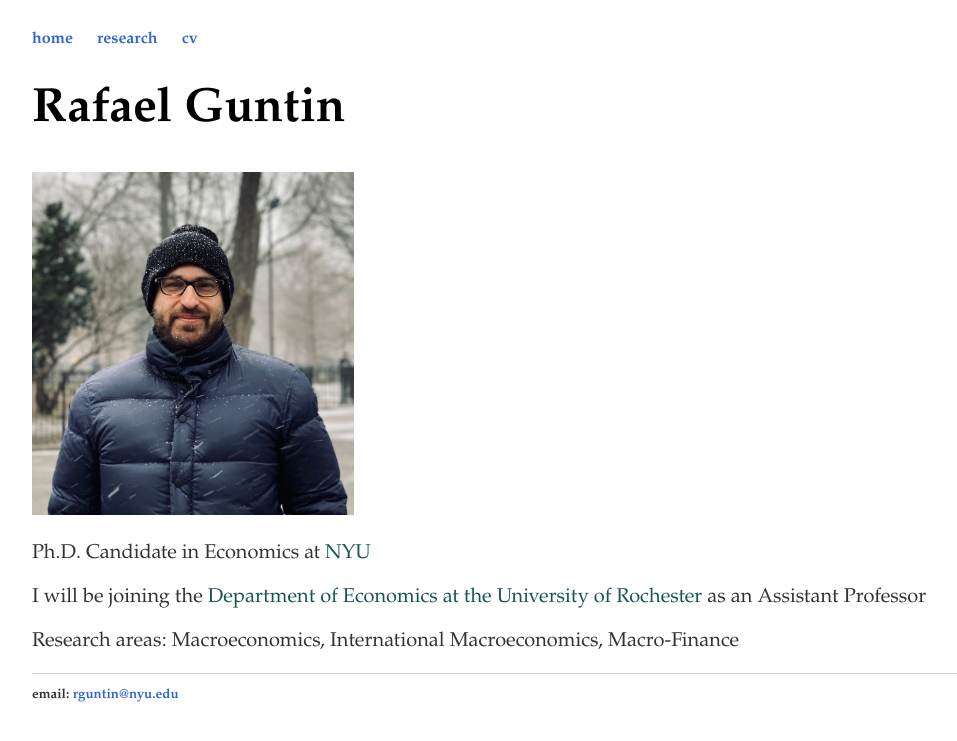
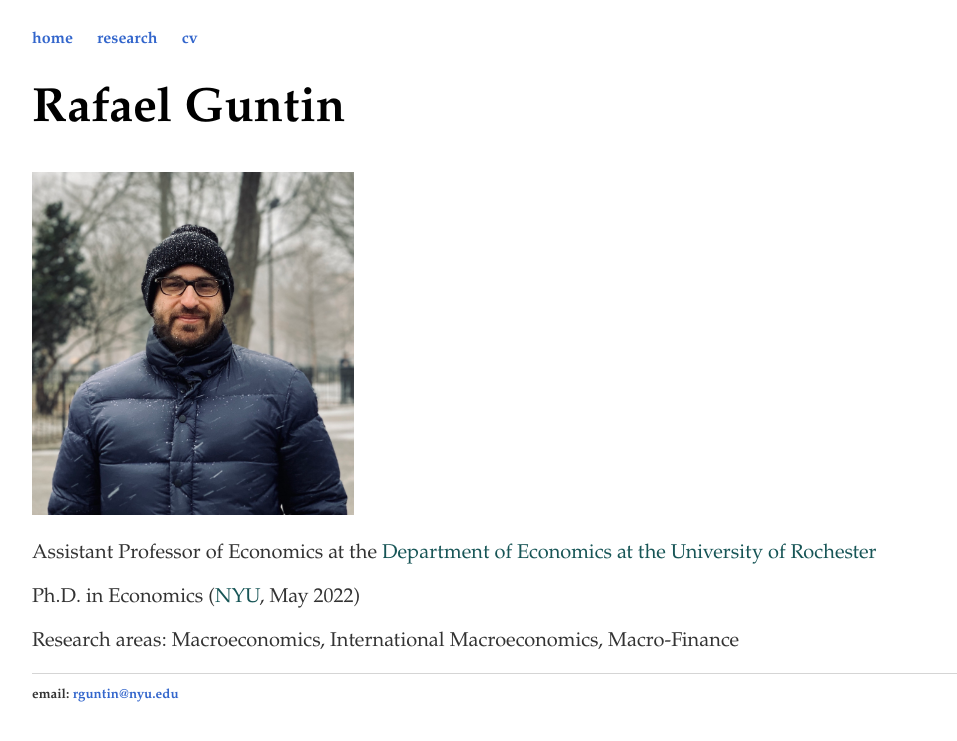
Before and after one commit to rafaguntin/rafaguntin.github.io, a Jekyll site: the page built from index.html, in a window 1280 px wide. Shown: the top 741 px of the page, without its empty margins (96-1053 px from the left). Built offline with Jekyll 4.4.1, drawn with Linux system fonts in a browser that asks for light colours.

Commit message:
Update index.html

```diff
--- a/index.html
+++ b/index.html
@@ -6,8 +6,8 @@ title: Rafael Guntin
 <div class="blurb">
 			<h1> Rafael Guntin </h1>
 			<img src="images/test_2_new.jpeg" class="inline"/ width="322" height="343"> <small>
-			<p> Ph.D. Candidate in Economics at <a style="color:#175556" href="https://as.nyu.edu/econ.html" target="_blank">NYU</a> </p>
-		        <p> I will be joining the <a style="color:#175556" href="http://www.sas.rochester.edu/eco/index.html" target="_blank">Department of Economics at the University of Rochester</a> as an Assistant Professor </p>
+			        <p> Assistant Professor of Economics at the <a style="color:#175556" href="http://www.sas.rochester.edu/eco/index.html" target="_blank">Department of Economics at the University of Rochester</a>  </p>
+			<p> Ph.D. in Economics (<a style="color:#175556" href="https://as.nyu.edu/econ.html" target="_blank">NYU</a>, May 2022) </p>
 			<p> Research areas: Macroeconomics, International Macroeconomics, Macro-Finance</p>
 			<!-- <p> My research focuses on the role of financial frictions in economic fluctutations and growth, and heterogeneity in open economies</p> -->
 
```
